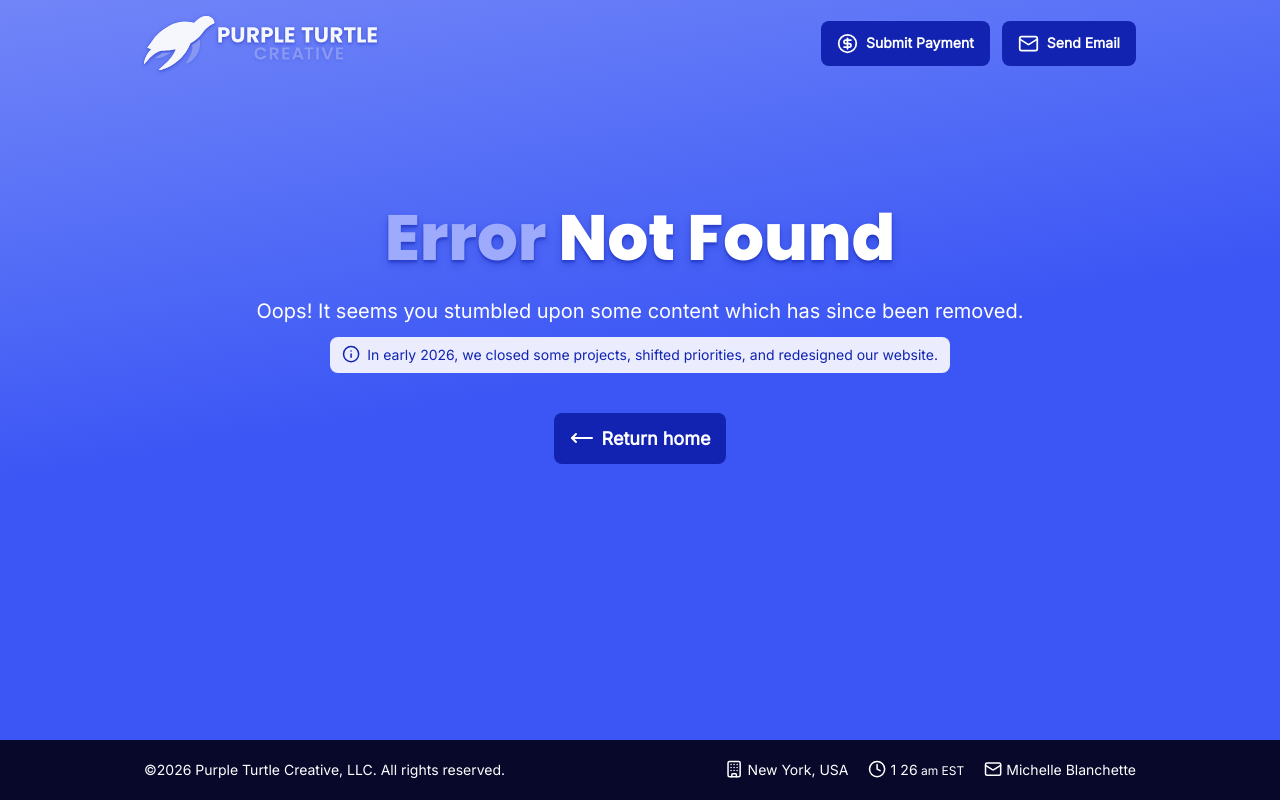
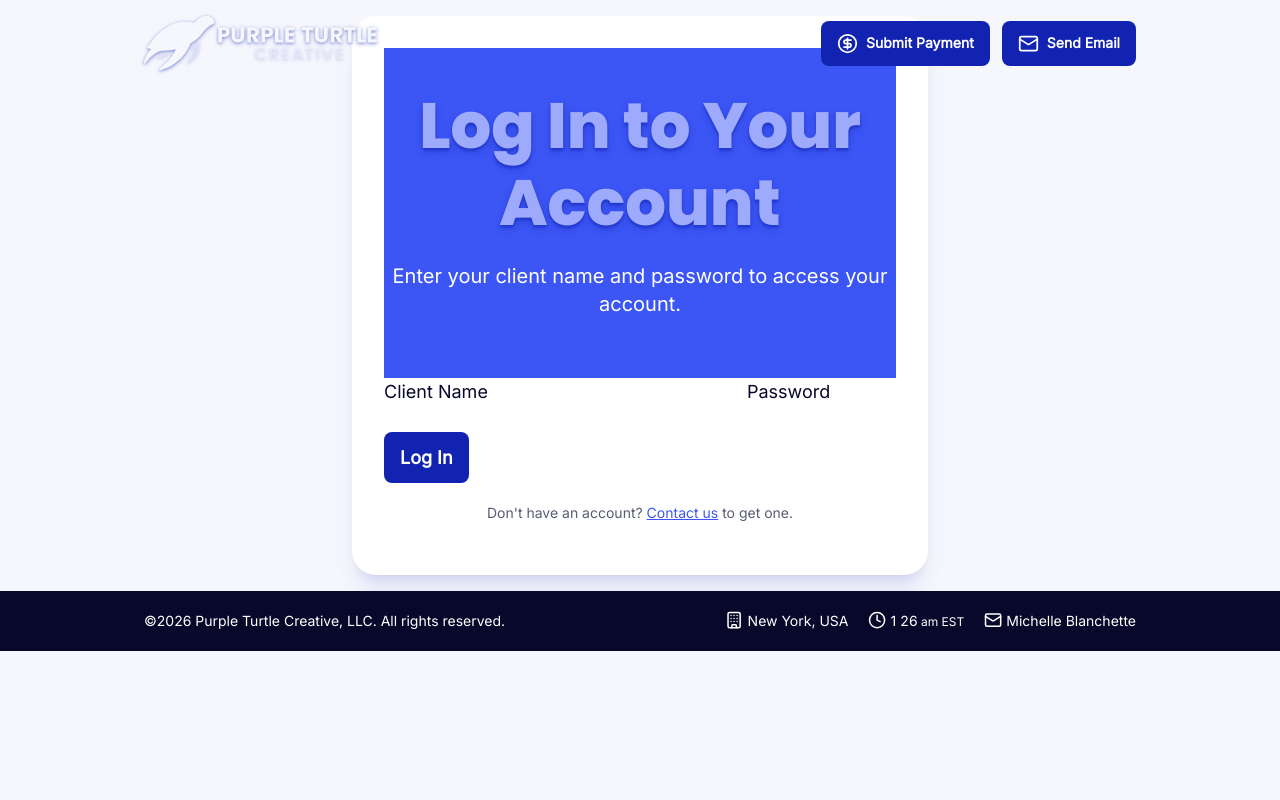
Before and after one commit to PurpleTurtleCreative/website, a Next.js app: page /portal in a window 1280 px wide. Before the commit this address had no page. Built offline with nearby package versions, Linux system fonts and the light colour scheme.

Commit message:
drafting client portal SPA

```diff
--- a/src/app/page.tsx
+++ b/src/app/(site)/page.tsx
@@ -5,11 +5,8 @@ import Tech from "@/components/sections/Tech";
 import { Metadata } from "next";
 
 export const metadata: Metadata = {
-  title: "Digital Strategy without the Drama | Purple Turtle Creative",
+  title: "Digital Strategy without the Drama",
   description: "Technology solutions that boost business efficiency, from internal processes to user-facing conversion engines. Check out our services to see how your business can thrive in the digital age.",
-  icons: {
-    icon: "/favicon.png",
-  }
 };
 
 export default function Home() {
--- /dev/null
+++ b/src/app/(site)/portal/page.tsx
@@ -0,0 +1,15 @@
+import ClientPortalSPA from "@/components/client/portal/ClientPortalSPA";
+import { Metadata } from "next";
+
+export const metadata: Metadata = {
+    title: "Client Portal",
+    description: "Access your account summary, payments, and outstanding balance.",
+};
+
+export default function PortalPage() {
+    return (
+        <main>
+            <ClientPortalSPA />
+        </main>
+    );
+}
--- a/src/app/layout.tsx
+++ b/src/app/layout.tsx
@@ -2,6 +2,7 @@ import { Poppins, Inter } from "next/font/google";
 import "./globals.css";
 import Footer from "@/components/ui/Footer";
 import Navbar from "@/components/ui/Navbar";
+import { Metadata } from "next";
 
 const poppins = Poppins({
   variable: "--font-poppins",
@@ -14,6 +15,17 @@ const inter = Inter({
   subsets: ["latin"],
   weight: ["400"],
 });
+
+export const metadata: Metadata = {
+  title: {
+    template: "%s | Purple Turtle Creative",
+    default: "Purple Turtle Creative",
+  },
+  description: "Technology solutions that boost business efficiency, from internal processes to user-facing conversion engines. Check out our services to see how your business can thrive in the digital age.",
+  icons: {
+    icon: "/favicon.png",
+  }
+};
 
 export default function RootLayout({
   children,
--- /dev/null
+++ b/src/components/client/portal/AccountSummary.tsx
@@ -0,0 +1,42 @@
+import { TimesheetResponse } from "@/types/TimesheetData";
+
+export default function AccountSummary({ data }: { data: TimesheetResponse }) {
+    return (
+        <div className="component-AccountSummary">
+            <h1>Account Summary</h1>
+            <table>
+                <thead>
+                    <tr>
+                        <th>Date</th>
+                        <th>In</th>
+                        <th>Out</th>
+                        <th>Client</th>
+                        <th>Project</th>
+                        <th>Description</th>
+                        <th>Hours</th>
+                        <th>Rate</th>
+                        <th>Debit/Credit</th>
+                        <th>Reference</th>
+                    </tr>
+                </thead>
+                <tbody>
+                    {
+                        data.rows.map((row, index) => (
+                            <tr key={index}>
+                                <td>{row[0]}</td>
+                                <td>{row[1]}</td>
+                                <td>{row[2]}</td>
+                                <td>{row[3]}</td>
+                                <td>{row[4]}</td>
+                                <td>{row[5]}</td>
+                                <td>{row[6]}</td>
+                                <td>{row[7]}</td>
+                                <td>{row[8]}</td>
+                            </tr>
+                        ))
+                    }
+                </tbody>
+            </table>
+        </div>
+    );
+}
--- /dev/null
+++ b/src/components/client/portal/ClientPortalSPA.tsx
@@ -0,0 +1,22 @@
+"use client";
+
+import { useState } from "react";
+import { TimesheetResponse } from "@/types/TimesheetData";
+import LoginForm from "./LoginForm";
+import AccountSummary from "./AccountSummary";
+
+export default function ClientPortalSPA() {
+    const [timesheetData, setTimesheetData] = useState<TimesheetResponse | null>(null);
+
+    return (
+        <div className="component-ClientPortalSPA">
+            {
+                ( ! timesheetData ) ? (
+                    <LoginForm onSubmit={setTimesheetData} />
+                ) : (
+                    <AccountSummary data={timesheetData} />
+                )
+            }
+        </div>
+    );
+}
--- /dev/null
+++ b/src/components/client/portal/LoginForm.tsx
@@ -0,0 +1,84 @@
+"use client";
+
+import { useState } from "react";
+import { TimesheetResponse } from "@/types/TimesheetData";
+import { API_BASE_URL } from "@/util/constants";
+
+export default function LoginForm({ onSubmit }: { onSubmit: (data: TimesheetResponse) => void }) {
+    const [formStatus, setFormStatus] = useState("idle");
+    const [client, setClient] = useState("");
+    const [password, setPassword] = useState("");
+
+    const handleClientChange = (e: React.ChangeEvent<HTMLInputElement>) => {
+        setClient(e.target.value);
+    };
+
+    const handlePasswordChange = (e: React.ChangeEvent<HTMLInputElement>) => {
+        setPassword(e.target.value);
+    };
+
+    const handleSubmit = (e: React.FormEvent<HTMLFormElement>) => {
+        e.preventDefault();
+        setFormStatus("loading");
+        window.fetch(
+            `${API_BASE_URL}/v1/timesheet`,
+            {
+                method: "POST",
+                headers: {
+                    "Accept": "*/*",
+                    "Content-Type": "application/json",
+                },
+                body: JSON.stringify({ client, password }),
+            }
+        ).then(response => {
+            if (response.ok) {
+                return response.json();
+            } else {
+                throw new Error(response.statusText);
+            }
+        }).then((data: TimesheetResponse) => {
+            setFormStatus("success");
+            onSubmit(data);
+        }).catch(error => {
+            setFormStatus(error.message ?? "An unknown error occurred");
+        });
+    };
+
+    return (
+        <div className="component-LoginForm">
+            <div className="content-section">
+                <div className="card max-w-xl mx-auto">
+                    <div className="bg-primary text-white text-center py-5">
+                        <h1 className="font-heading my-5 text-shadow-lg text-shadow-primary-dark/30 text-[#9eaafb]">Log In to Your Account</h1>
+                        <p className="text-lg sm:text-xl mb-10">Enter your client name and password to access your account.</p>
+                    </div>
+                    {
+                        ( "loading" === formStatus ) ? (
+                            <div className="text-center py-5 text-sm text-grey-dark">
+                                <p>Loading...</p>
+                            </div>
+                        ) : (
+                            <form onSubmit={handleSubmit}>
+                                <label htmlFor="client">Client Name</label>
+                                <input type="text" id="client" name="client" value={client} onChange={handleClientChange} />
+                                <label htmlFor="password">Password</label>
+                                <input type="password" id="password" name="password" value={password} onChange={handlePasswordChange} />
+                                <button type="submit" className="button">Log In</button>
+                            </form>
+                        )
+                    }
+                    {
+                        ( ! [ "idle", "success", "loading" ].includes(formStatus) ) && (
+                            <div className="text-left text-sm py-2 px-3 bg-red-50 text-red-600 border border-red-200 rounded-lg">
+                                <p><strong>Failed to load your account summary.</strong><br /><small>Error: {formStatus}</small></p>
+                            </div>
+                        )
+                    }
+                    <div className="text-center py-5 text-sm text-grey-dark">
+                        <p>Don&apos;t have an account? <a href="mailto:michelle@purpleturtlecreative.com" className="text-primary underline">Contact us</a> to get one.</p>
+                    </div>
+                </div>
+            </div>
+        </div>
+    );
+}
--- /dev/null
+++ b/src/types/TimesheetData.d.ts
@@ -0,0 +1,43 @@
+/**
+ * Raw sheet row — one string per column, in order. Example:
+ *
+ *     [
+ *       "01/01/2026",
+ *       "02:15 PM",
+ *       "03:00 PM",
+ *       "Platyform LLC",
+ *       "TBred Sonny's Transactions",
+ *       "(12-28) Code review Keap order item and invoice data service queries",
+ *       "0.75",
+ *       " $ 75.00 ",
+ *       " $ 56.25 ",
+ *     ]
+ */
+export type TimesheetRowTuple = readonly [
+    string, // date (MM/DD/YYYY)
+    string, // start time
+    string, // end time
+    string, // client
+    string, // project
+    string, // description
+    string, // hours
+    string, // rate
+    string, // total
+];
+
+/** Parsed row after converting numeric columns from the tuple. */
+export interface TimesheetRow {
+    date: string;
+    startTime: string;
+    endTime: string;
+    client: string;
+    project: string;
+    description: string;
+    hours: number;
+    rate: number;
+    total: number;
+}
+
+export interface TimesheetResponse {
+    rows: TimesheetRowTuple[];
+}
--- /dev/null
+++ b/src/util/constants.ts
@@ -0,0 +1,15 @@
+function isBrowserLocalhost(): boolean {
+    if (typeof window === "undefined") {
+        return false;
+    }
+    const { hostname } = window.location;
+    return (
+        hostname === "localhost" ||
+        hostname === "127.0.0.1" ||
+        hostname === "[::1]"
+    );
+}
+
+export const API_BASE_URL = isBrowserLocalhost()
+    ? "http://localhost:8080"
+    : "https://api.purpleturtlecreative.com";
```
